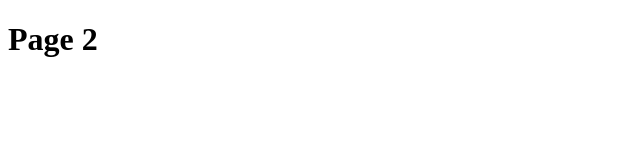
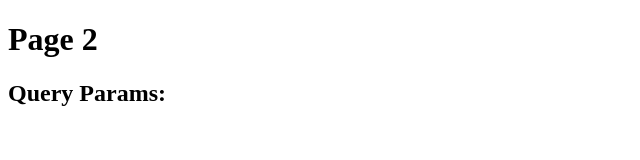
Before and after one commit to Jimmydalecleveland/gatsby-path-prefix, a Gatsby site: page /page-2 in a window 1280 px wide. Shown: the whole page, without its empty margins (0-640 px from the left). Built offline with nearby package versions, Linux system fonts and the light colour scheme; Gatsby itself is replaced by a stand-in of ours.

Commit message:
add netlify toml and print query params

```diff
--- a/src/pages/page-2.js
+++ b/src/pages/page-2.js
@@ -1,9 +1,11 @@
 import React from "react";
 
-const Page2 = () => {
+const Page2 = (props) => {
+  console.log(props);
   return (
     <div>
       <h1>Page 2</h1>
+      <h2>Query Params: {props.location.search}</h2>
     </div>
   );
 };
```
Also changed, not shown: netlify.toml (added).
